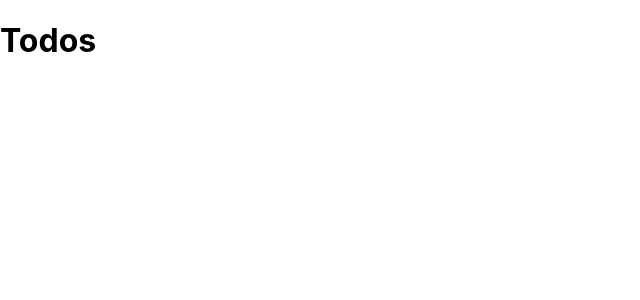
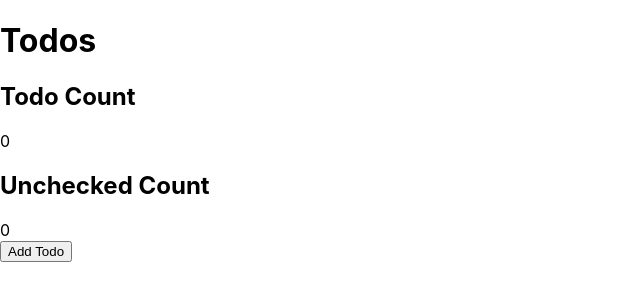
Before and after one commit to alex-gagnon/TodoApp, a React (Create React App) app in the folder app/: page / in a window 1280 px wide. Shown: the top 300 px of the page, without its empty margins (0-640 px from the left). Built offline with nearby package versions, Linux system fonts and the light colour scheme.

Commit message:
Created method to allow users to add a todo item

```diff
--- a/app/src/App.js
+++ b/app/src/App.js
@@ -2,6 +2,7 @@ import React, {Component} from 'react'
 import './App.css'
 import Todo from './components/Todo'
 
+let id = 0
 
 class App extends Component {
   constructor(props) {
@@ -16,8 +17,12 @@ class App extends Component {
   }
 
   addTodo() {
+    const text = prompt("Add a TODO!")
     this.setState({
-      todos: [...this.state.todos, ]
+      todos: [
+        ...this.state.todos,
+        {id: id++, text: text, checked: false}
+      ]
     })
   }
 
@@ -33,6 +38,15 @@ class App extends Component {
     return (
       <div>
         <h1>Todos</h1>
+        <div>
+          <h2>Todo Count</h2>
+          <span>{this.state.todos.length || 0}</span>
+        </div>
+        <div>
+          <h2>Unchecked Count</h2>
+          <span>{0}</span>
+        </div>
+        <button onClick={this.addTodo}>Add Todo</button>
         <ul>
           {this.state.todos.map(todo => <Todo todo={todo} />)}
         </ul>
--- a/app/src/components/Todo.js
+++ b/app/src/components/Todo.js
@@ -2,8 +2,8 @@ import React from 'react'
 
 const Todo = props => (
     <li>
-        <span>{props.text}</span>
-        <input type="checkbox" />
+        <span>{props.todo.text}</span>
+        <input type="checkbox" checked={props.todo.checked} />
         <button>delete</button>
     </li>
 )
```
